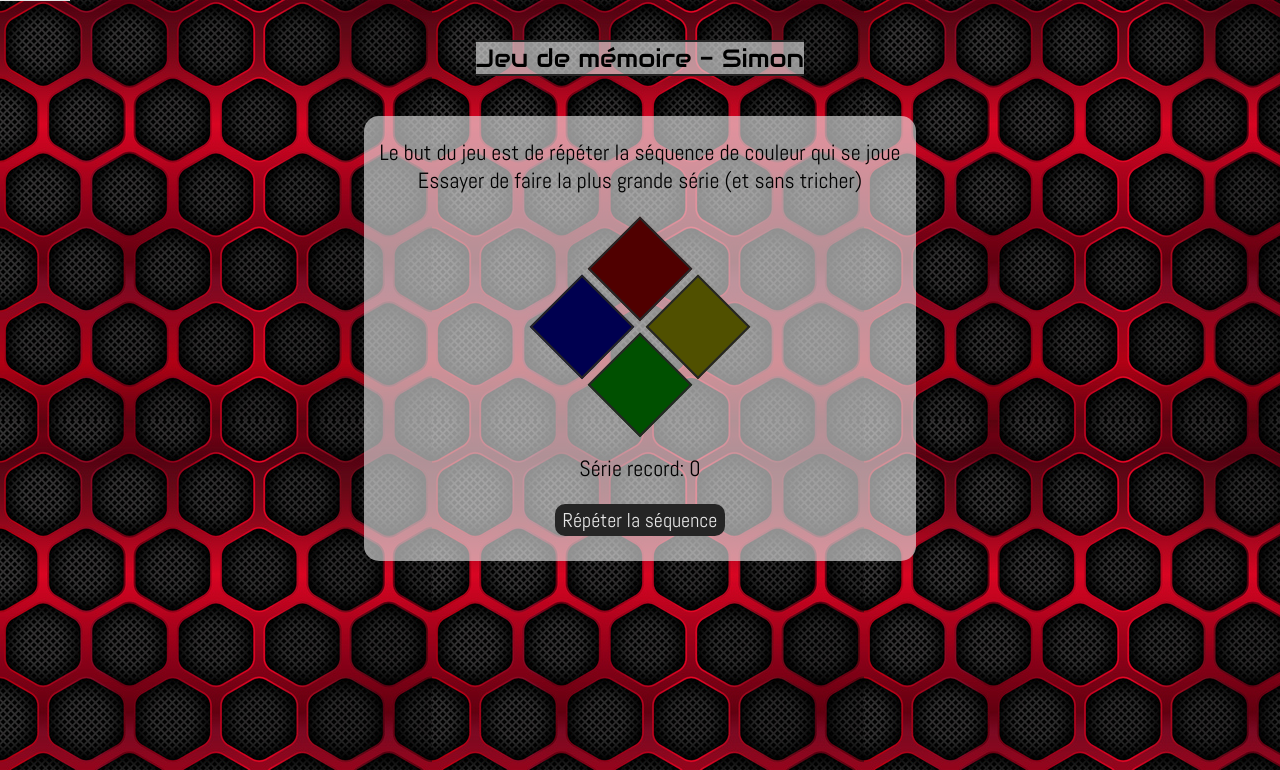
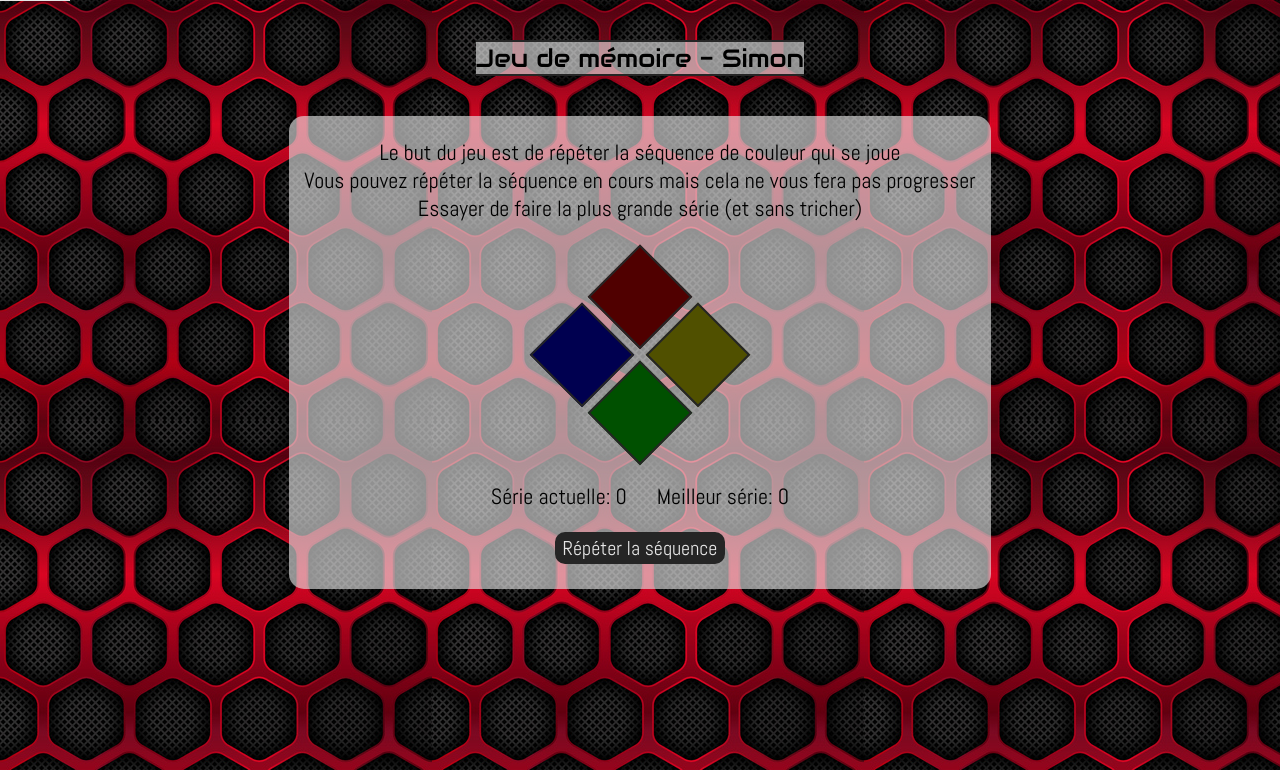
Before and after one commit to qbaccon/personnal_project, a PHP site: page /game_mod/index_simon.php in a window 1280 px wide. Shown: the part 30-800 px from the top of the page. Run offline with PHP 8.4, Linux system fonts and the light colour scheme.

Commit message:
update simon game mod

```diff
--- a/memory/game_mod/index_simon.php
+++ b/memory/game_mod/index_simon.php
@@ -17,6 +17,7 @@
 			<div id="htp">
 				<p>
 					Le but du jeu est de répéter la séquence de couleur qui se joue</br>
+					Vous pouvez répéter la séquence en cours mais cela ne vous fera pas progresser</br>
 					Essayer de faire la plus grande série (et sans tricher)
 				</p>
 			</div>
@@ -26,8 +27,9 @@
 				<div class="clr" id="blue"></div>
 				<div class="clr" id="green"></div>
 			</div>
-			<div>
-				<p>Série record: 0</p>
+			<div id="score">
+				<p id="current">Série actuelle: 0</p>
+				<p id="record">Meilleur série: 0</p>
 			</div>
 			<div>
 				<button id="repeat">Répéter la séquence</button>
--- a/memory/script/simon/main.js
+++ b/memory/script/simon/main.js
@@ -1,4 +1,4 @@
-function play_seq(clr_div)
+function rdm_hit()
 {
 	let clr_hit = Math.floor(Math.random() * 4);
 	switch (clr_hit) {
@@ -6,50 +6,210 @@ function play_seq(clr_div)
 			clr_div[0].style.backgroundColor = "#e50000";
 			window.setTimeout(function(){
 				clr_div[0].style.backgroundColor = "#500000";
-			}, 1500);
+			}, 500);
 			break;
 		case 1:
 			clr_div[1].style.backgroundColor = "#e5e500";
 			window.setTimeout(function(){
 				clr_div[1].style.backgroundColor = "#505000";
-			}, 1500);
+			}, 500);
 			break;
 		case 2:
 			clr_div[2].style.backgroundColor = "#0000e5";
 			window.setTimeout(function(){
 				clr_div[2].style.backgroundColor = "#000050";
-			}, 1500);
+			}, 500);
 			break;
 		case 3:
 			clr_div[3].style.backgroundColor = "#00e500";
 			window.setTimeout(function(){
 				clr_div[3].style.backgroundColor = "#005000";
-			}, 1500);
+			}, 500);
 			break;
 	}
 	return clr_hit;
 }
 
-function player_seq()
+function play_seq()
 {
-	console.log("hhh");
+	let interID;
+	interID = setInterval(function(){
+		playable = 0;
+		tmp_clr = rdm_hit();
+		seq.push(tmp_clr);
+	}, 1000);
+	window.setTimeout(function(){
+		playable = 1;
+		repeatable = 1;
+		clearInterval(interID);
+	}, seq_length * 1000);
+}
+
+function repeat_seq()
+{
+	let i = 0;
+	let inter_rep_ID = setInterval(function(){
+		switch(seq[i]) {
+			case 0:
+				clr_div[0].style.backgroundColor = "#e50000";
+				window.setTimeout(function(){
+					clr_div[0].style.backgroundColor = "#500000";
+				}, 500);
+				break;
+			case 1:
+				clr_div[1].style.backgroundColor = "#e5e500";
+				window.setTimeout(function(){
+					clr_div[1].style.backgroundColor = "#505000";
+				}, 500);
+				break;
+			case 2:
+				clr_div[2].style.backgroundColor = "#0000e5";
+				window.setTimeout(function(){
+					clr_div[2].style.backgroundColor = "#000050";
+				}, 500);
+				break;
+			case 3:
+				clr_div[3].style.backgroundColor = "#00e500";
+				window.setTimeout(function(){
+					clr_div[3].style.backgroundColor = "#005000";
+				}, 500);
+				break;
+		}
+		i++;
+	}, 1000);
+	window.setTimeout(function(){
+		playable = 1;
+		clearInterval(inter_rep_ID);
+	}, seq.length * 1000);
+}
+
+function check_seq(seq, player_seq)
+{
+	let i = 0;
+	while (i != seq.length)
+	{
+		if (seq[i] != player_seq[i])
+			return 0;
+		i++;
+	}
+	return 1;
+}
+
+function res(check, seq_length)
+{
+	if (check == 1)
+		seq_length++;
+	else
+		seq_length = 3;
+	return seq_length;
+}
+
+function score()
+{
+	p_current_seq.textContent = "Série actuelle: " + current_seq;
+	if (hight_score < current_seq)
+	{
+		hight_score = current_seq
+		p_hight_score.textContent = "Meilleur série: " + hight_score;
+	}
 }
 
 const clr_div = document.querySelectorAll(".clr");
+const board_game = document.querySelector("#board");
+const p_hight_score = document.querySelector("p#record");
+const p_current_seq = document.querySelector("p#current");
+const btn_repeat = document.querySelector("button#repeat");
 let tmp_clr;
+let plr_tmp_clr;
 let seq = [];
+let player_seq = [];
 let seq_length = 3;
 let playable = 0;
-let interID = setInterval(function(){
-	tmp_clr = play_seq(clr_div);
-	seq.push(tmp_clr);
-}, 2000);
-window.setTimeout(function(){
-	playable = 1;
-	clearInterval(interID);
-}, seq_length * 2000);
+let repeatable = 0;
+let current_seq = 0;
+let hight_score = 0;
+play_seq(repeatable, playable, seq, seq_length);
 clr_div.forEach(item => {
 	item.addEventListener('click', function(){
-
+		if (playable == 1)
+		{
+			if (item.id == "red")
+			{
+				player_seq.push(0);
+				item.style.backgroundColor = "#e50000";
+				playable = 0;
+				window.setTimeout(function(){
+					item.style.backgroundColor = "#500000";
+					playable = 1;
+				}, 300);
+			}
+			if (item.id == "yellow")
+			{
+				player_seq.push(1);
+				item.style.backgroundColor = "#e5e500";
+				playable = 0;
+				window.setTimeout(function(){
+					item.style.backgroundColor = "#505000";
+					playable = 1;
+				}, 300);
+			}
+			if (item.id == "blue")
+			{
+				player_seq.push(2);
+				item.style.backgroundColor = "#0000e5";
+				playable = 0;
+				window.setTimeout(function(){
+					item.style.backgroundColor = "#000050";
+					playable = 1;
+				}, 300);
+			}
+			if (item.id == "green")
+			{
+				player_seq.push(3);
+				item.style.backgroundColor = "#00e500";
+				playable = 0;
+				window.setTimeout(function(){
+					item.style.backgroundColor = "#005000";
+					playable = 1;
+				}, 300);
+			}
+		}
 	});
 });
+
+board_game.addEventListener('click', function()
+{
+	if (player_seq.length == seq_length)
+	{
+		if (check_seq(seq, player_seq) == 1)
+		{
+			if (repeatable == 1)
+			{
+				seq_length++;
+				current_seq++;
+			}
+		}
+		else
+		{
+			seq_length = 3;
+			current_seq = 0;
+		}
+		seq.splice(0, seq.length);
+		player_seq.splice(0, player_seq.length);
+		playable = 0;
+		btn_repeat.style.display = "inline-block";
+		play_seq(repeatable, playable, seq, seq_length);
+		score();
+	}
+});
+
+btn_repeat.addEventListener('click', function(){
+	if (playable == 1 && repeatable == 1)
+	{
+		player_seq.splice(0, player_seq.length);
+		btn_repeat.style.display = "none";
+		repeatable = 0;
+		playable = 0;
+		repeat_seq(seq, playable);
+	}
+});
--- a/memory/style/game_simon.css
+++ b/memory/style/game_simon.css
@@ -117,6 +117,13 @@ p
 	background-color: #005000;
 }
 
+div#score
+{
+	display: flex;
+	flex-direction: row;
+	gap: 30px;
+}
+
 button
 {
 	background-color: #252525;
```
